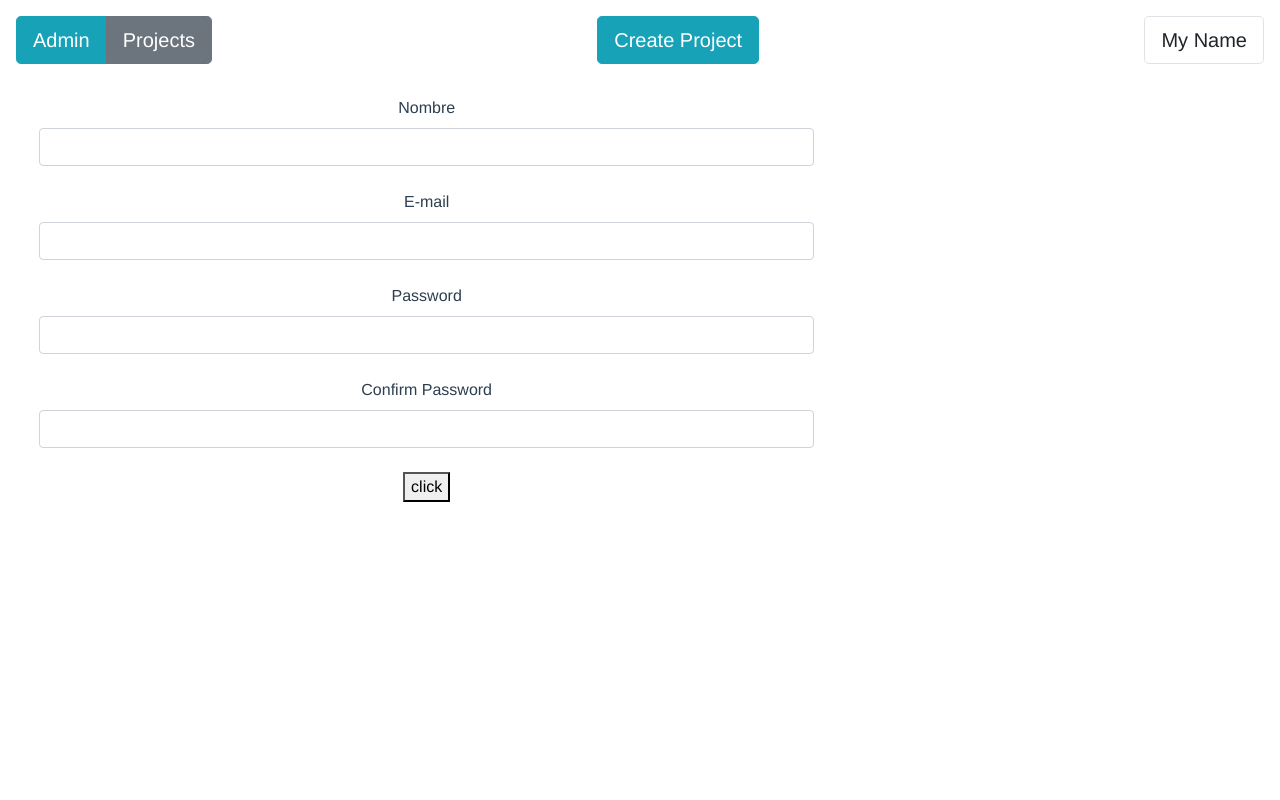
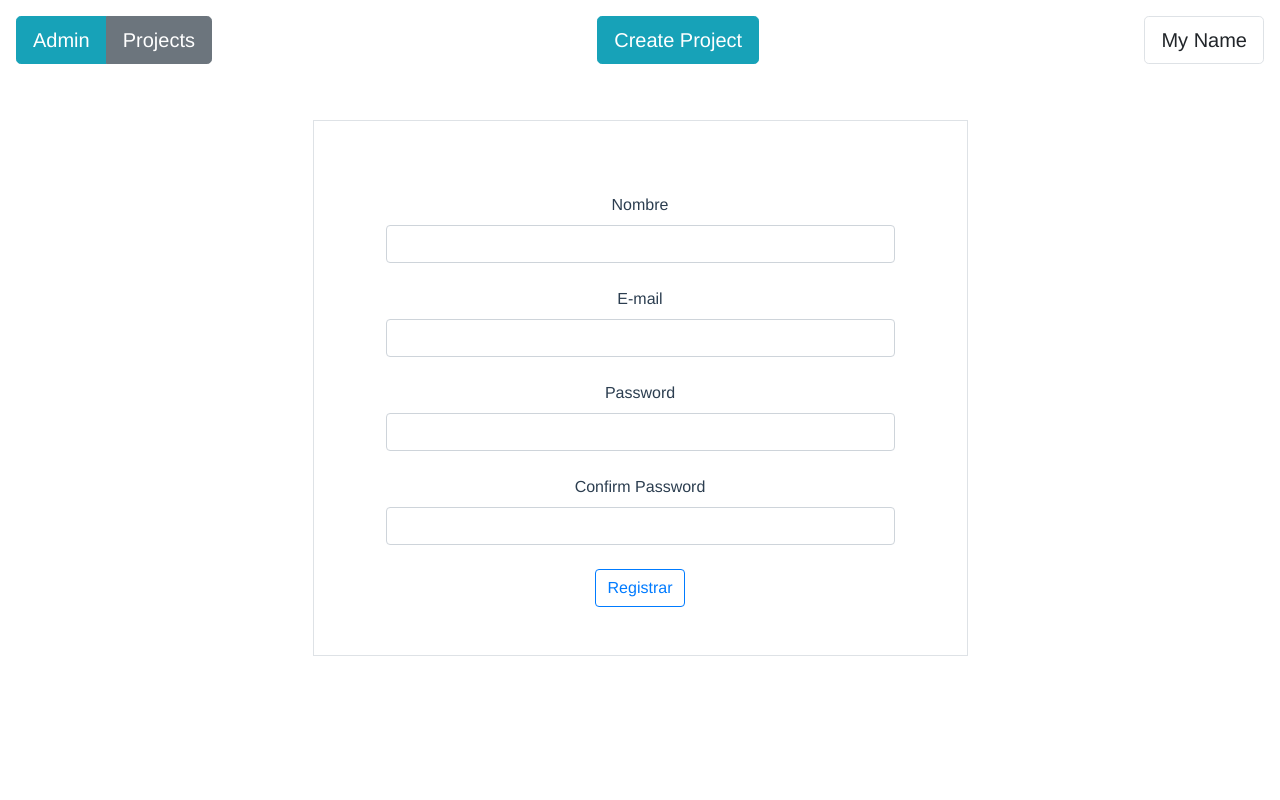
Before and after one commit to pedronieto84/vue-marzo-itacademy-project, a Vue app: page / in a window 1280 px wide. Shown: the top 800 px of the page. Built offline with nearby package versions, Linux system fonts and the light colour scheme.

Commit message:
maquetación y validación de inputs

```diff
--- a/src/components/Register.vue
+++ b/src/components/Register.vue
@@ -1,6 +1,9 @@
 <template>
     <div>
-        <b-form @submit="onSubmit" class="col-8">
+        <div class=" row justify-content-center align-items-center">
+            <b-form @submit="onSubmit"
+            class=" m-5 p-5 col-6 border "
+            >
                 <FormInput
                     :valor="nombre"
                     :nombre="'Nombre'"
@@ -25,8 +28,15 @@
                     @input="password = $event"
                     :inputType="'password'"
                 />
-            <button>click</button>
+                <b-button
+                    variant="outline-primary"
+                    type="submit"
+                    value="Submit"
+                >
+                    Registrar
+                </b-button>
         </b-form>
+        </div>
     </div>
 </template>
 <script>
@@ -43,7 +53,22 @@ export default {
             password: '',
             confirmPassword: '',
         }
+    },
+    methods: {
+      onSubmit(event){
+        event.preventDefault()
+        this.crearNuevoUsuario();
+      },
+      crearNuevoUsuario(){
+        const nuevoUsuario = {
+          nombre: this.nombre,
+          apellidos: this.apellidos,
+          email: this.email,
+          password: this.password,
         }
+        console.log(nuevoUsuario)
+      }
+    },
 }
 
 
```
Lines whose indentation alone changed are shown as unchanged.
